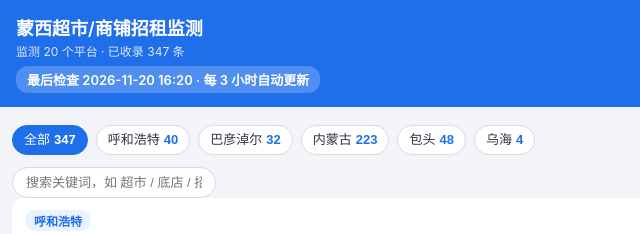
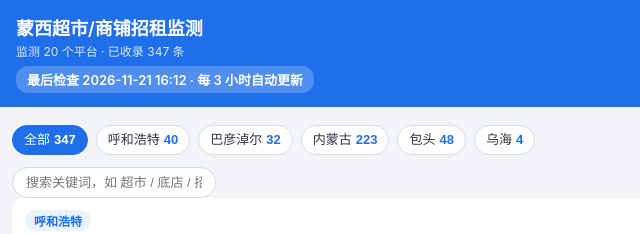
Before and after one commit to wangyafei66/ZDHQ, a plain HTML site: page index.html in a window 1280 px wide. Shown: the top 234 px of the page, 0-640 px from the left. Drawn offline with Linux system fonts and the light colour scheme.

Commit message:
更新看板 578713855cdaa1346bdd78d60259cf9c5f31340d

```diff
--- a/index.html
+++ b/index.html
@@ -31,7 +31,7 @@
 </style></head><body>
 <div class="head"><h1>蒙西超市/商铺招租监测</h1>
 <div class="sub">监测 20 个平台 · 已收录 347 条</div>
-<div class="fresh">最后检查 2026-11-20 16:20 · 每 3 小时自动更新</div></div>
+<div class="fresh">最后检查 2026-11-21 16:12 · 每 3 小时自动更新</div></div>
 <div class="wrap">
  <div class="bar">
    <button class="chip on" data-region="__all">全部<i>347</i></button>
```
